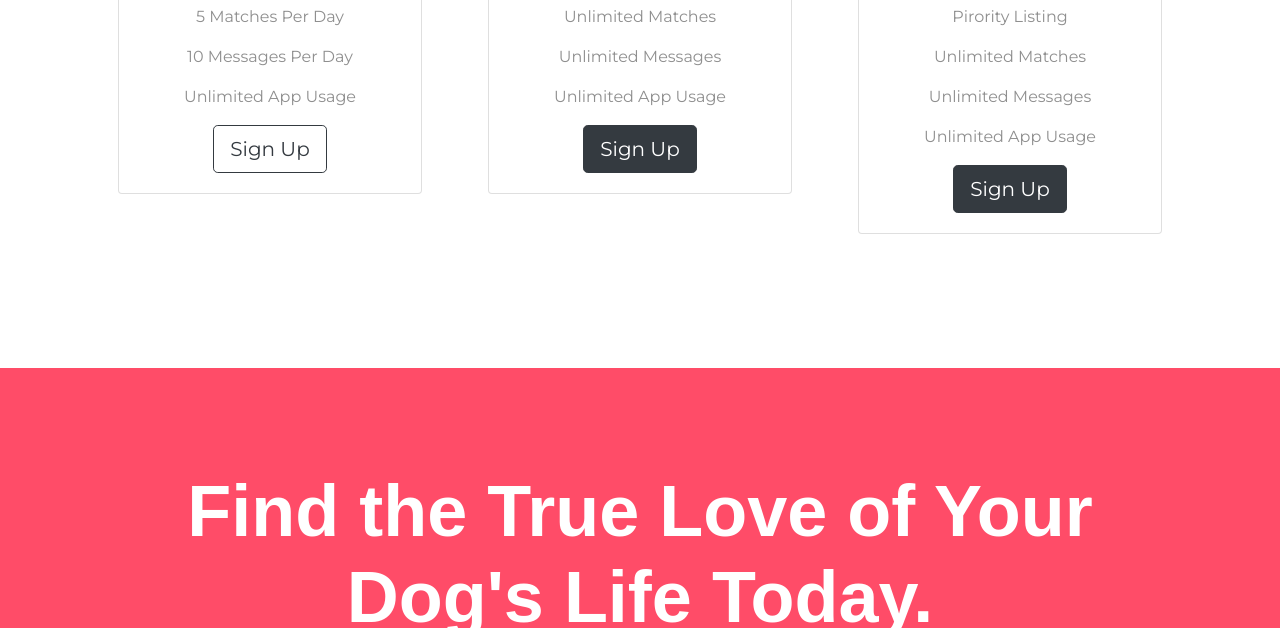
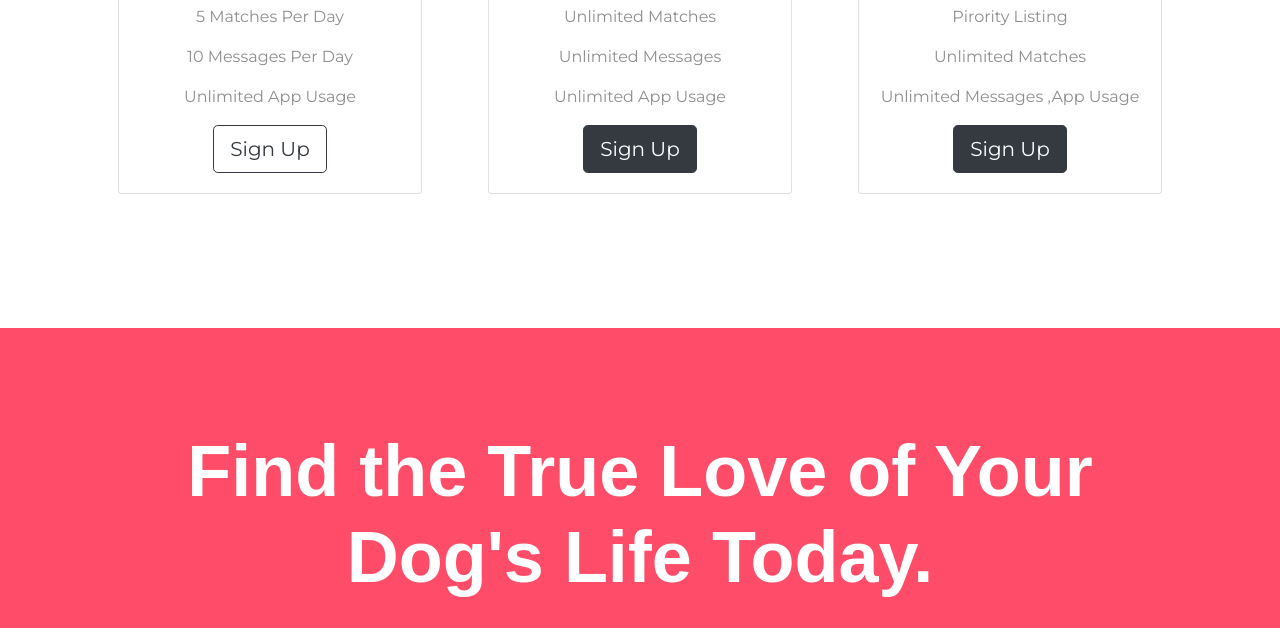
Before and after one commit to charanjose16/TinDog-Start-master, a plain HTML site: page index.html in a window 1280 px wide. Shown: the part 2175-2803 px from the top of the page. Drawn offline with nearby package versions, Linux system fonts and the light colour scheme.

Commit message:
new commit

```diff
--- a/index.html
+++ b/index.html
@@ -173,8 +173,7 @@
       <h2 class="pricing-font">$99 / mo</h2>
     <p>Pirority Listing</p>
     <p>Unlimited Matches</p>
-    <p>Unlimited Messages</p>
-    <p>Unlimited App Usage</p>
+    <p>Unlimited Messages ,App Usage</p>
     <button type="button" class="btn btn-dark btn-lg" >Sign Up</button>
     </div>
   </div>
```
